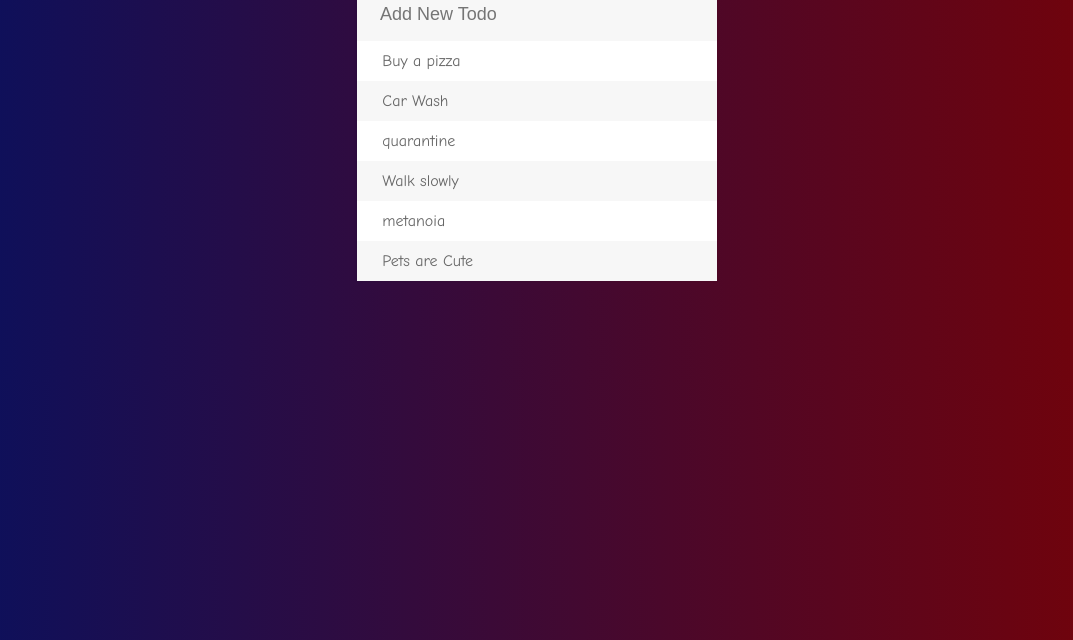
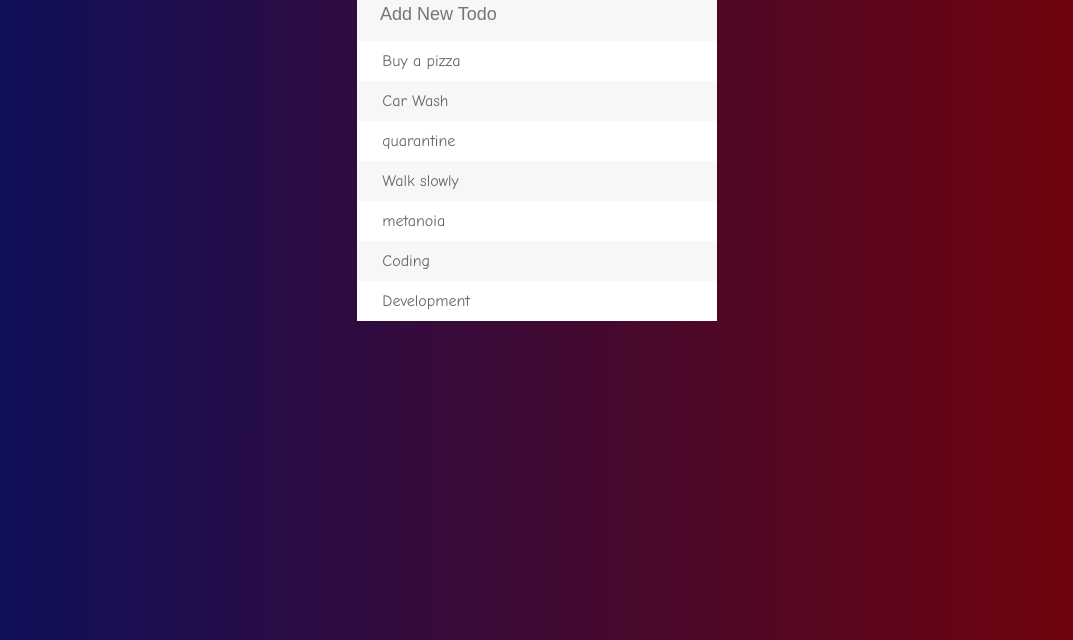
Before and after one commit to jaisat/Todo-List, a plain HTML site: page index.html in a window 1280 px wide. Shown: the part 160-800 px from the top of the page, without its empty margins (103-1176 px from the left). Drawn offline with Linux system fonts and the light colour scheme.

Commit message:
Changes Made

```diff
--- a/index.html
+++ b/index.html
@@ -18,7 +18,8 @@
         <li><span><i class="fa fa-trash"></i></span> quarantine </li>
         <li><span><i class="fa fa-trash"></i></span> Walk slowly </li>
         <li><span><i class="fa fa-trash"></i></span> metanoia</li>
-        <li><span><i class="fa fa-trash"></i></span> Pets are Cute </li>
+        <li><span><i class="fa fa-trash"></i></span> Coding </li>
+        <li><span><i class="fa fa-trash"></i></span> Development </li>
 
       </ul>
     </div>
```
